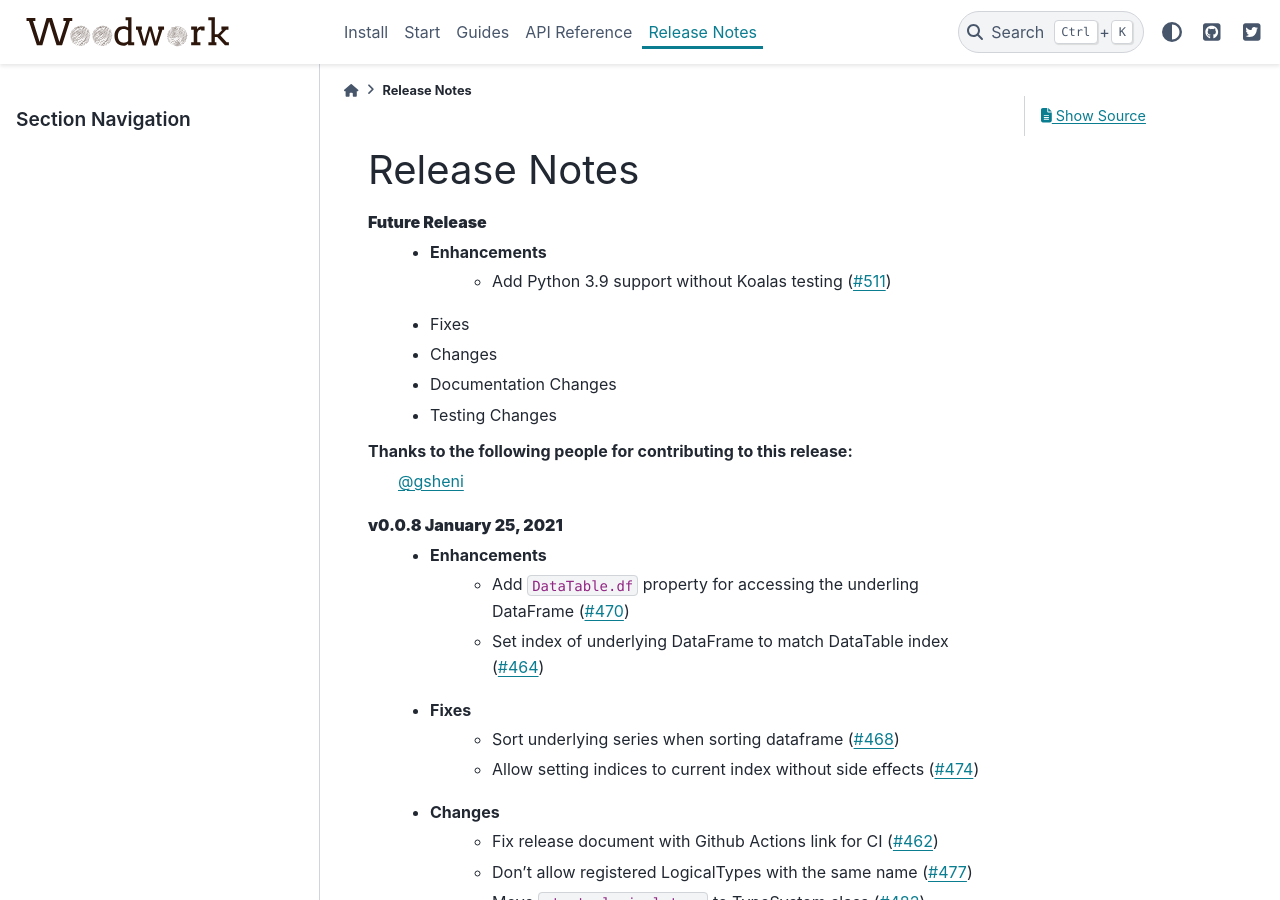
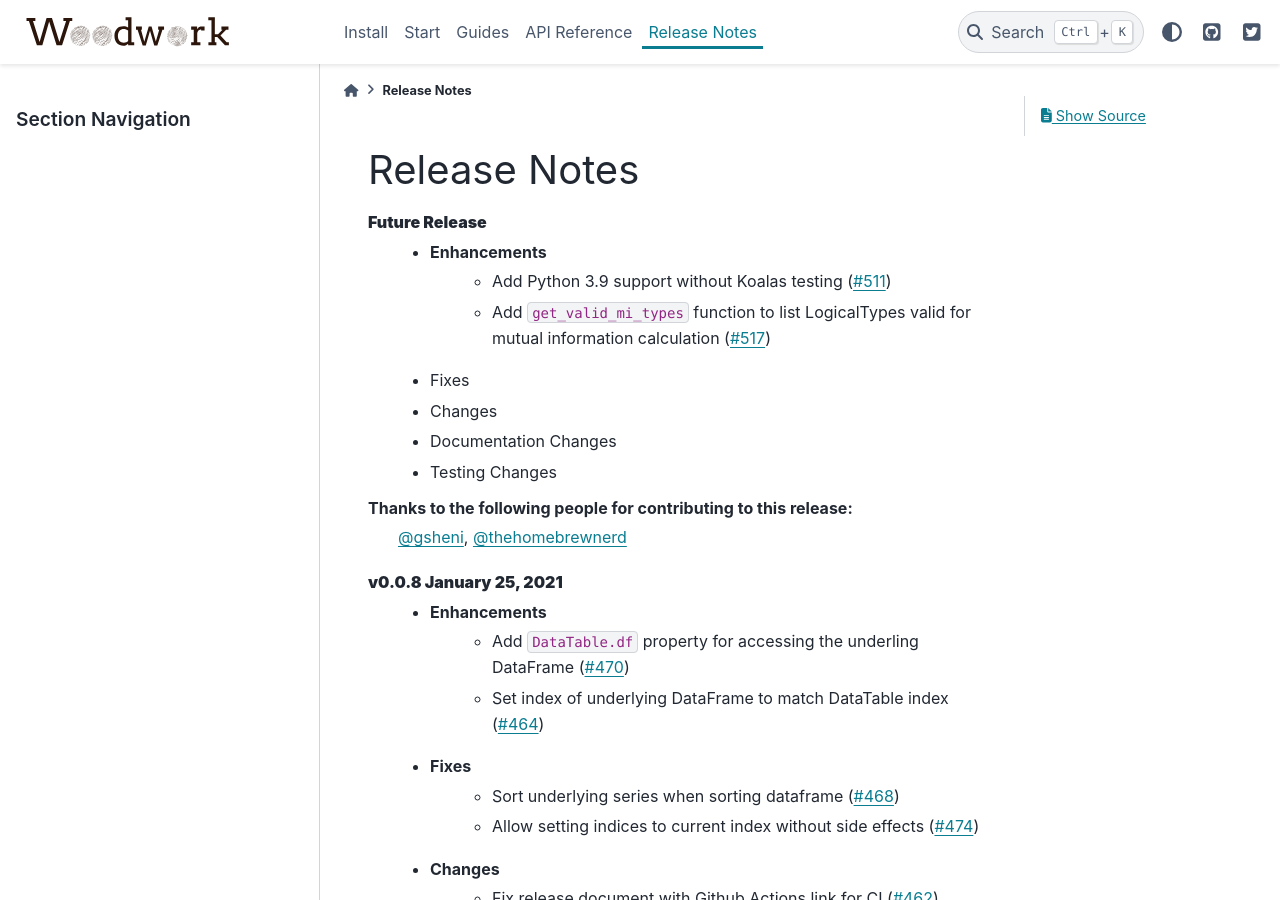
Before and after one commit to alteryx/woodwork, a Sphinx documentation site: the page built from docs/source/release_notes.rst, in a window 1280 px wide and 900 px high. Built offline with Sphinx 7.4.7 and the PyData theme 0.15.4, drawn with Linux system fonts in a browser that asks for light colours; comment, search, counter and statistics services are not loaded.

Commit message:
update release notes

```diff
--- a/docs/source/release_notes.rst
+++ b/docs/source/release_notes.rst
@@ -5,13 +5,14 @@ Release Notes
 **Future Release**
     * Enhancements
        * Add Python 3.9 support without Koalas testing (:pr:`511`)
+       * Add ``get_valid_mi_types`` function to list LogicalTypes valid for mutual information calculation (:pr:`517`)
     * Fixes
     * Changes
     * Documentation Changes
     * Testing Changes
 
 Thanks to the following people for contributing to this release:
-    :user:`gsheni`
+    :user:`gsheni`, :user:`thehomebrewnerd`
 
 **v0.0.8 January 25, 2021**
     * Enhancements
```
